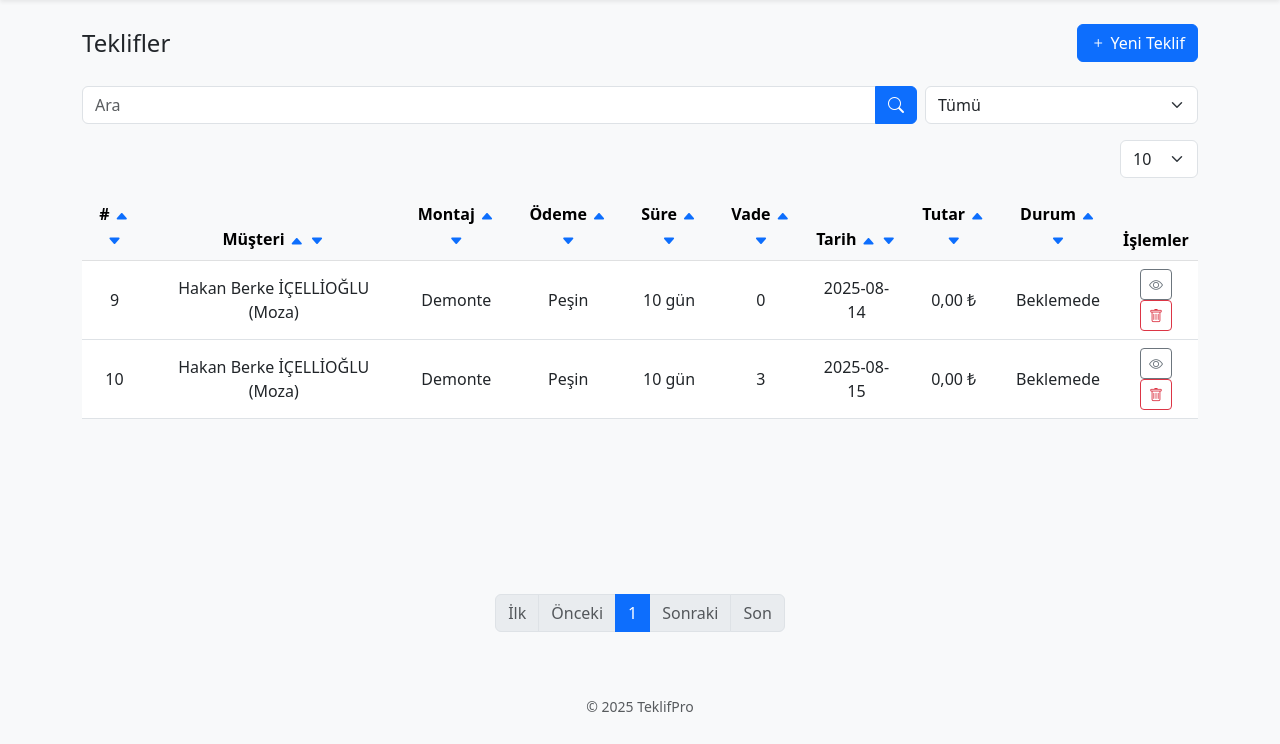
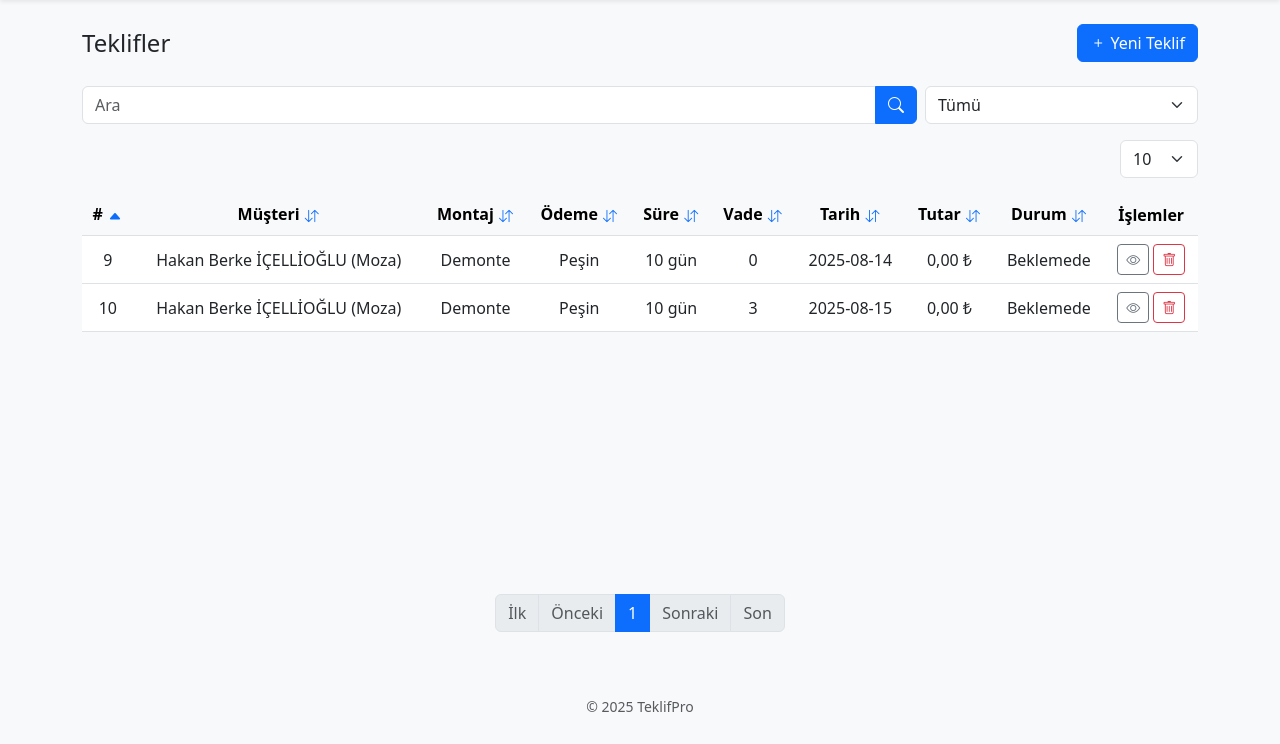
Before and after one commit to hakanicellioglu/teklifPro, a PHP site: page /quotations.php?sort=id&dir=asc&page=1 in a window 1280 px wide. Shown: the part 56-800 px from the top of the page. Run offline with PHP 8.4, Linux system fonts and the light colour scheme; a user stored in the database is signed in; data comes from the database, SQL or seed files in the repository; tables that the repository leaves empty hold one stand-in row (values such as "Sample post").

Commit message:
Replace dual sort icons with toggleable control

```diff
--- a/quotations.php
+++ b/quotations.php
@@ -279,9 +279,15 @@ unset($_SESSION['flash_error']);
       <?php foreach ($headers as $h): ?>
         <th scope="col">
           <?= e($h['label']) ?>
-          <?php if ($h['key']): ?>
-            <a href="?<?= http_build_query(array_merge($_GET, ['sort'=>$h['key'],'dir'=>'asc','page'=>1])) ?>" class="btn btn-sm btn-link p-0"><i class="bi bi-caret-up-fill"></i></a>
-            <a href="?<?= http_build_query(array_merge($_GET, ['sort'=>$h['key'],'dir'=>'desc','page'=>1])) ?>" class="btn btn-sm btn-link p-0"><i class="bi bi-caret-down-fill"></i></a>
+          <?php if ($h['key']):
+            $isCurrent = $sort === $h['key'];
+            $nextDir   = ($isCurrent && $dirParam === 'asc') ? 'desc' : 'asc';
+            $icon      = 'bi-arrow-down-up';
+            if ($isCurrent) {
+              $icon = $dirParam === 'asc' ? 'bi-caret-up-fill' : 'bi-caret-down-fill';
+            }
+          ?>
+            <a href="?<?= http_build_query(array_merge($_GET, ['sort'=>$h['key'],'dir'=>$nextDir,'page'=>1])) ?>" class="btn btn-sm btn-link p-0"><i class="bi <?= $icon ?>"></i></a>
           <?php endif; ?>
         </th>
       <?php endforeach; ?>
```
